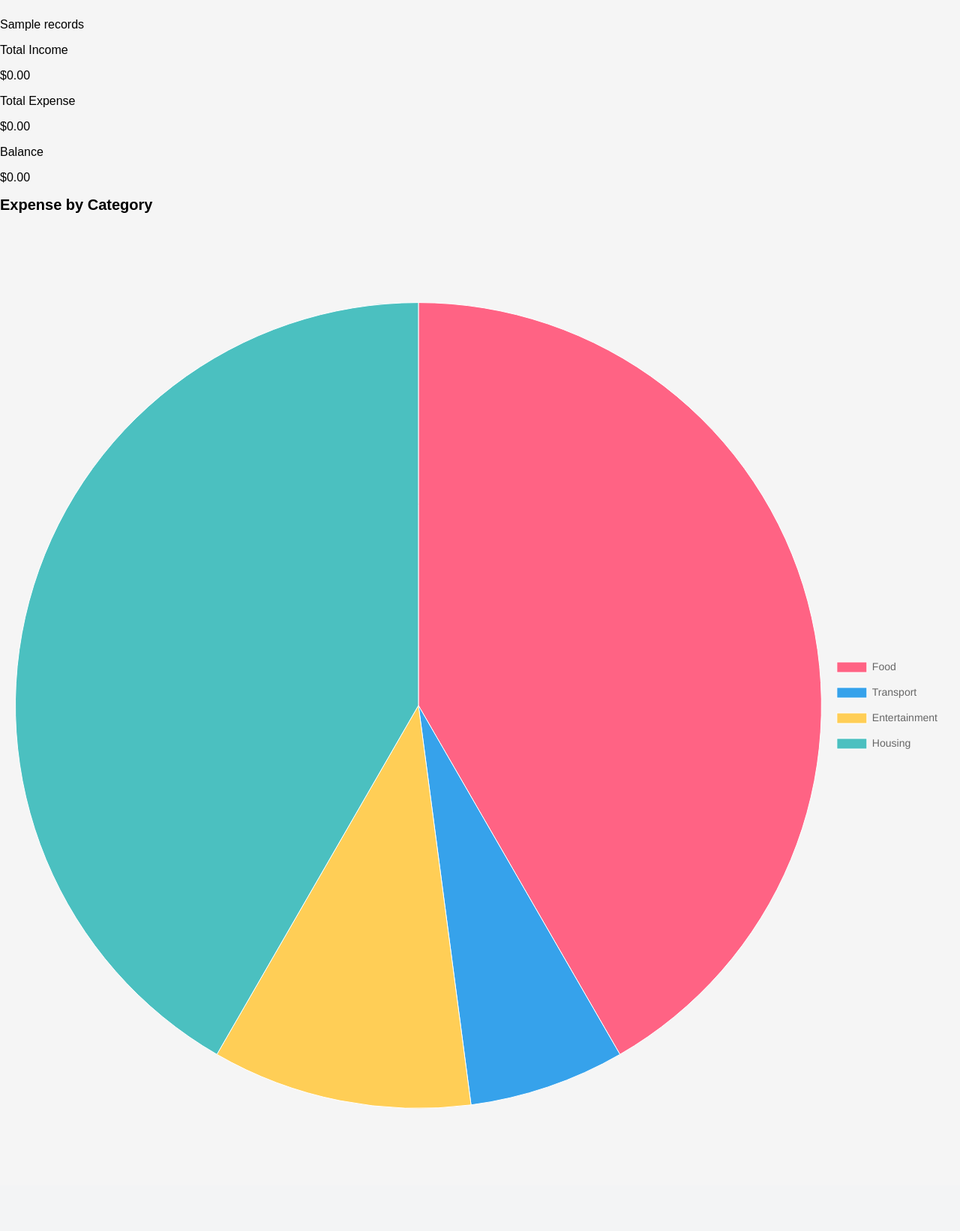
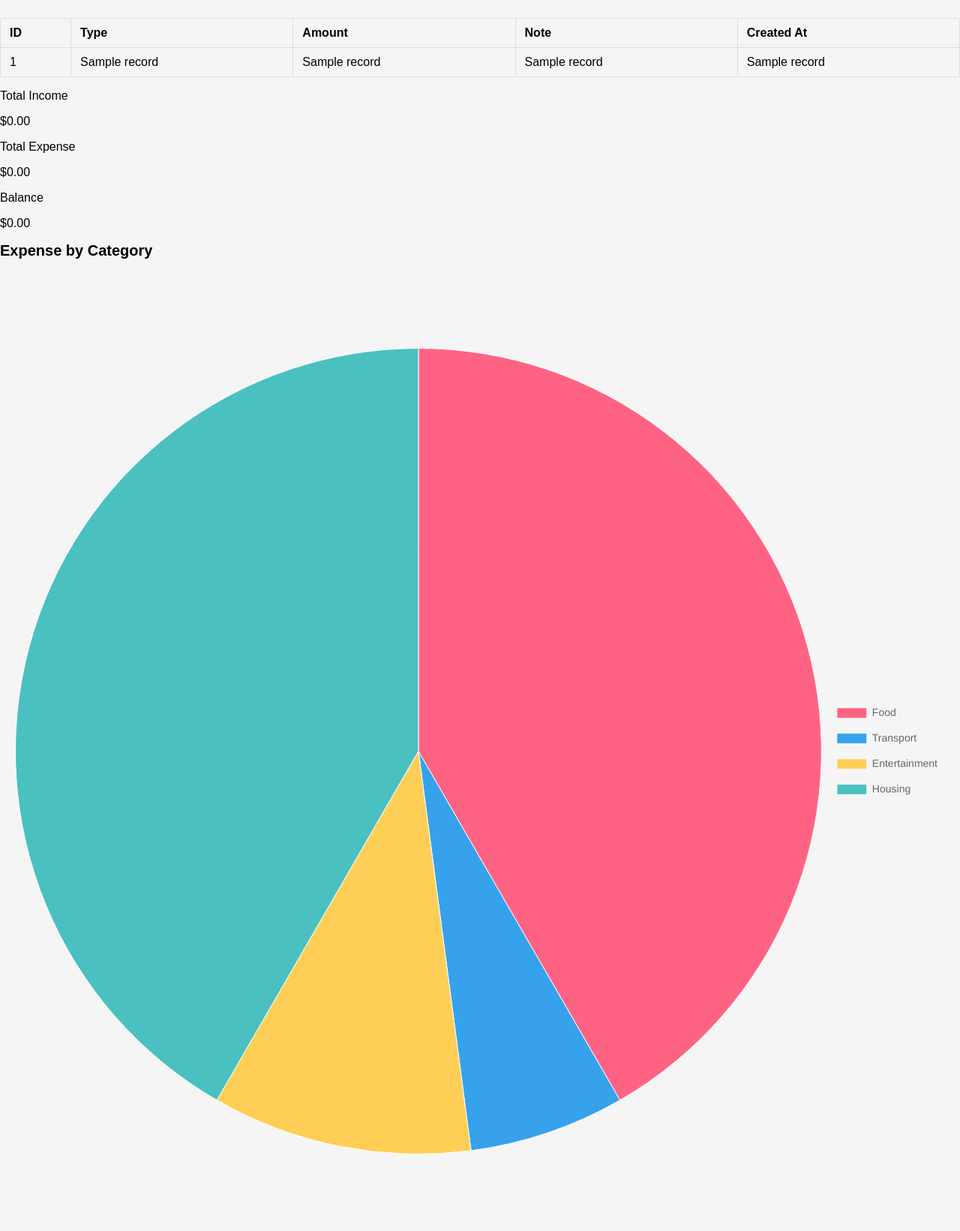
Before and after one commit to Jay-23-Lebron/expense-tracker-web, a Flask app: template templates/dashboard.html in a window 1280 px wide. Shown: the part 94-1736 px from the top of the page at 75% size. Before the commit the page ends 1573 px from the top, so only its background shows below. Run offline with Flask 3, Linux system fonts and the light colour scheme; the template is opened without the code that fills it: most values are stand-ins (such as "Sample title", 1, 10 or a date in 2020).

Commit message:
feat(frontend): render expense records as HTML table via jinja2 loop

```diff
--- a/static/style.css
+++ b/static/style.css
@@ -110,3 +110,21 @@ nav a {
 nav a:hover {
     color: #3498db;
 }
+
+.record-table {
+    width: 100%;
+    border-collapse: collapse;
+    margin: 20pxx 0;
+}
+
+.record-table th,
+.record-table td {
+    border: 1px solid #ddd;
+    padding: 10px 12px;
+    text-align: left;
+}
+
+.record-table th {
+    background-color: #f5f5f5;
+    font-weight: 600;
+}
--- a/templates/dashboard.html
+++ b/templates/dashboard.html
@@ -17,7 +17,28 @@
         <h1>Financial Dashboard</h1>
     </header>
 
-    {{records}}
+    <table class="record-table">
+        <thead>
+            <tr>
+                <th>ID</th>
+                <th>Type</th>
+                <th>Amount</th>
+                <th>Note</th>
+                <th>Created At</th>
+            </tr>
+        </thead>
+        <tbody>
+            {% for record in records %}
+            <tr>
+                <td>{{ record[0] }}</td>
+                <td>{{ record[1] }}</td>
+                <td>{{ record[2] }}</td>
+                <td>{{ record[3] }}</td>
+                <td>{{ record[4] }}</td>
+            </tr>
+            {% endfor %}
+        </tbody>
+    </table>
 
     <section class="'stats-overview">
         <div class="stat-card">
```
Also changed, not shown: app.py (line endings or trailing spaces).
